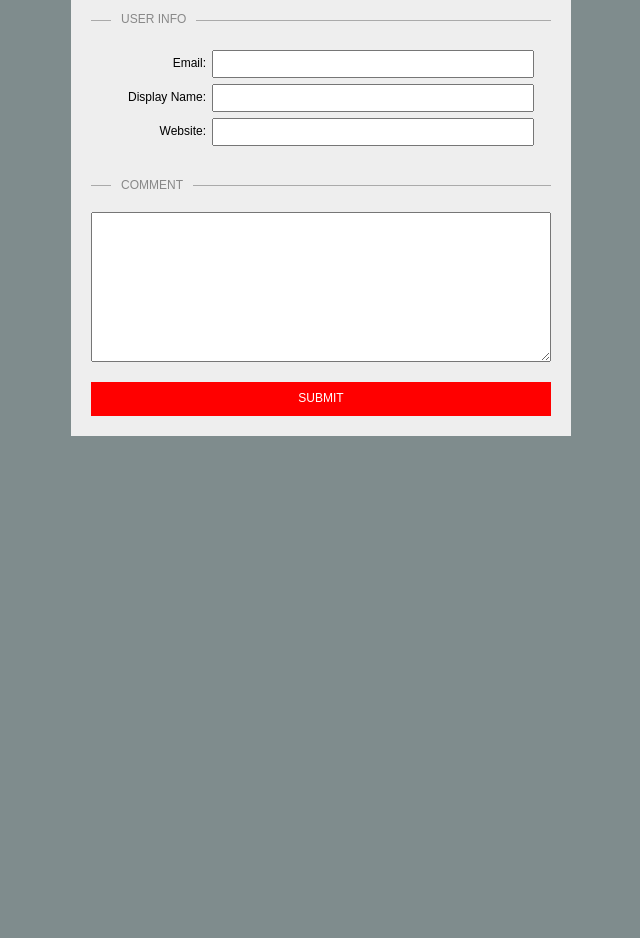
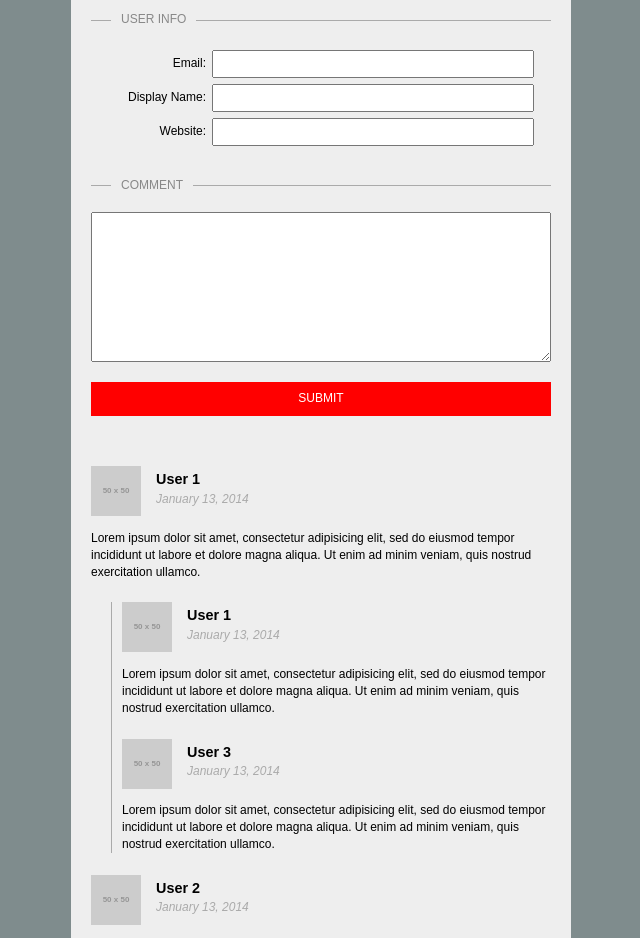
Before and after one commit to webartificer/Making-It-Real, a plain HTML site: page index.html in a window 1280 px wide. Shown: the part 1862-2800 px from the top of the page, without its empty margins (319-959 px from the left). Before the commit the page ends 2318 px from the top, so only its background shows below. Drawn offline with nearby package versions, Linux system fonts and the light colour scheme; placeholder pictures from the web are drawn by us.

Commit message:
completed project

```diff
--- a/index.html
+++ b/index.html
@@ -160,9 +160,58 @@ $('#myElement').click(function(){
                     <input type="submit" name="submit" value="Submit" id="submit" />
                 </form>
 
+                <div class="user_comments">
+                    <div class="t1_comment">
+                        <div class="avatar"><img src="http://placehold.it/50x50"></div>
+                        <span class="user">User 1</span>
+                        <span class="meta"><em>January 13, 2014</em></span>
+                        <p>Lorem ipsum dolor sit amet, consectetur adipisicing elit, sed do eiusmod
+                        tempor incididunt ut labore et dolore magna aliqua. Ut enim ad minim veniam,
+                        quis nostrud exercitation ullamco.</p>
+                        <div class="user_replies">
+                            <div class="t1_reply">
+                                <div class="avatar"><img src="http://placehold.it/50x50"></div>
+                                <span class="user">User 1</span>
+                                <span class="meta"><em>January 13, 2014</em></span>
+                                <p>Lorem ipsum dolor sit amet, consectetur adipisicing elit, sed do eiusmod
+                                tempor incididunt ut labore et dolore magna aliqua. Ut enim ad minim veniam,
+                                quis nostrud exercitation ullamco.</p>
+                            </div>
+                            <div class="t1_reply">
+                                <div class="avatar"><img src="http://placehold.it/50x50"></div>
+                                <span class="user">User 3</span>
+                                <span class="meta"><em>January 13, 2014</em></span>
+                                <p>Lorem ipsum dolor sit amet, consectetur adipisicing elit, sed do eiusmod
+                                tempor incididunt ut labore et dolore magna aliqua. Ut enim ad minim veniam,
+                                quis nostrud exercitation ullamco.</p>
+                            </div>
+                        </div>
+
+                    </div>
+                    <div class="t1_comment">
+                        <div class="avatar"><img src="http://placehold.it/50x50"></div>
+                        <span class="user">User 2</span>
+                        <span class="meta"><em>January 13, 2014</em></span>
+                        <p>Lorem ipsum dolor sit amet, consectetur adipisicing elit, sed do eiusmod
+                        tempor incididunt ut labore et dolore magna aliqua. Ut enim ad minim veniam,
+                        quis nostrud exercitation ullamco.</p>
+                    </div>
+                </div>
+
             </article>
             <aside>
-            aside
+            <h4>Recent Posts</h4>
+            <ul>
+                <li>Another Story</li>
+                <li>A Cool Story</li>
+                <li>Useful Tips and Tricks</li>
+            </ul>
+            <h4>Categories</h4>
+            <ul>
+                <li>Web</li>
+                <li>Dev</li>
+                <li>CSS</li>
+            </ul>
             </aside>
 
 
--- a/style.css
+++ b/style.css
@@ -188,4 +188,72 @@ aside {
     background:#ddd;
     left: 510px;
     border-bottom: 4px solid #000;
+    padding: 15px 10px 0 10px;
 }
+
+aside ul {
+    list-style-type: none;
+    margin: 0;
+    padding: 10px;
+}
+
+aside li {
+    padding: 2px 0;
+    margin: 0;
+}
+
+aside h4 {
+    padding: 0;
+    margin: 0;
+}
+
+.user_comments {
+    margin-top: 40px;
+}
+
+.user_comments .t1_comment {
+    padding-top: 10px;
+}
+
+.user_comments .avatar {
+    float: left;
+    padding-right: 15px;
+}
+
+.user_comments .user {
+    font-weight: bold;
+    font-size: 1.2em;
+    padding: 5px 15px;
+    display: block;
+
+}
+
+.user_comments .meta {
+    padding: 0 15px;
+    display: block;
+    color: #aaa;
+}
+
+.user_comments p {
+    clear: left;
+    padding: 10px 0;
+    overflow: hidden;
+
+}
+.user_replies {
+    border-left: 1px solid #aaa;
+    padding-left: 10px;
+    margin-left: 20px;
+}
+
+.t1_reply {
+    padding-top: 10px;
+}
+
+.t1_reply:first-child {
+    padding-top: 0;
+}
+
+.t1_reply p {
+    padding-bottom: 0;
+}
```
